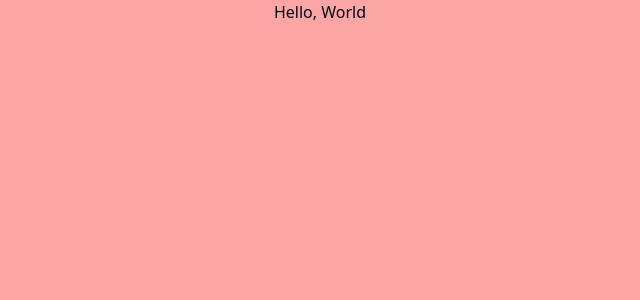
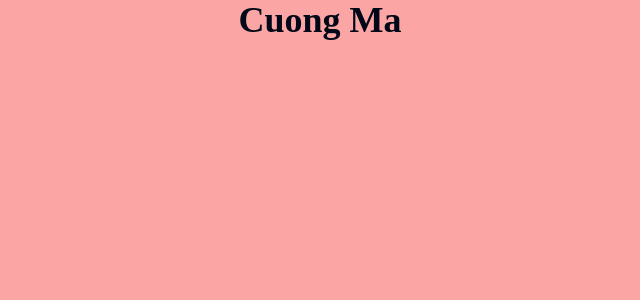
Before and after one commit to xancia/Portfolio, a React (Vite) app: page / in a window 1280 px wide. Shown: the top 300 px of the page, without its empty margins (320-960 px from the left). Built offline with nearby package versions, Linux system fonts and the light colour scheme.

Commit message:
trying to figure out why google font not working

```diff
--- a/src/components/Home.tsx
+++ b/src/components/Home.tsx
@@ -1,9 +1,8 @@
-
 
 export default function Home() {
   return (
     <div className="flex flex-col items-center w-screen h-screen bg-red-300">
-      Hello, World
+      <h1 className="text-4xl font-bold font-pacifico">Cuong Ma</h1>
 
     </div>
   );
--- a/src/index.css
+++ b/src/index.css
@@ -2,7 +2,9 @@
 @tailwind components;
 @tailwind utilities;
 
-@import url('https://fonts.googleapis.com/css2?family=Great+Vibes&display=swap');
+@import url('https://fonts.googleapis.com/css2?family=Raleway:ital,wght@0,100;0,200;0,300;0,400;0,500;0,600;0,700;0,800;0,900;1,100;1,200;1,300;1,400;1,500;1,600;1,700;1,800;1,900&display=swap');
+
+@import 'https://fonts.googleapis.com/css2?family=Pacifico&display=swap';
 
 @layer base {
   :root {
@@ -75,4 +77,7 @@
   body {
     @apply bg-background text-foreground;
   }
+  html {
+    font-family: 'Raleway', sans-serif;
+  }
 }
--- a/tailwind.config.js
+++ b/tailwind.config.js
@@ -70,9 +70,9 @@
         "accordion-down": "accordion-down 0.2s ease-out",
         "accordion-up": "accordion-up 0.2s ease-out",
       },
-    },
-    fontFamily: {
-      signature: 'Great Vibes'
+      fontFamily: {
+        'pacifico': ['Pacifico', 'cursive'],
+      },
     },
   },
   plugins: [require("tailwindcss-animate")],
```
